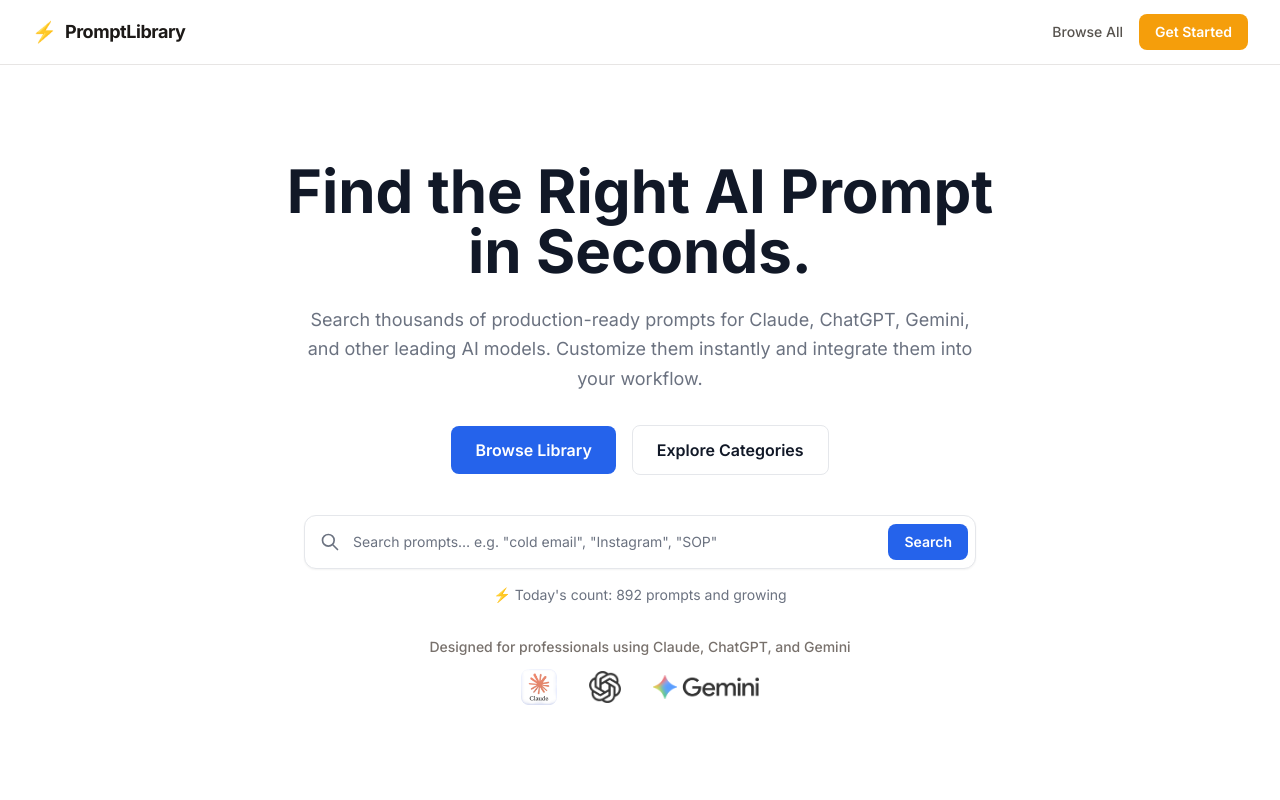
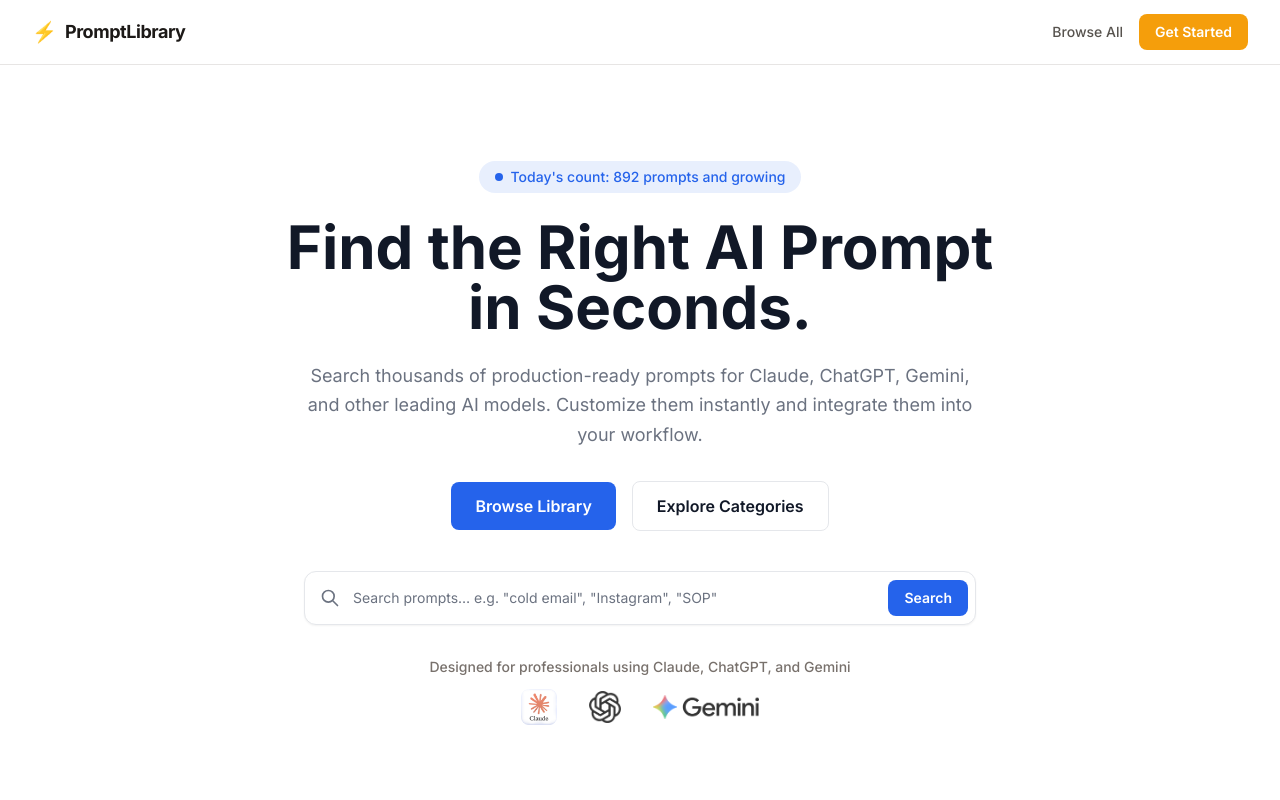
Before and after one commit to tommytoyou/prompt-library, a Next.js app: page / in a window 1280 px wide. Shown: the top 800 px of the page. Built offline with nearby package versions, Linux system fonts and the light colour scheme; no server answers.

Commit message:
move prompt count to pill badge above hero headline

```diff
--- a/app/page.tsx
+++ b/app/page.tsx
@@ -38,6 +38,12 @@
       {/* Hero */}
       <section className="bg-background">
         <div className="max-w-4xl mx-auto px-4 sm:px-6 lg:px-8 py-24 text-center">
+          <div className="inline-flex items-center justify-center mx-auto gap-2 rounded-full bg-[#2563EB]/10 px-4 py-1.5 mb-6">
+            <span className="h-2 w-2 rounded-full bg-[#2563EB]" />
+            <span className="text-sm font-medium text-[#2563EB]">
+              Today&apos;s count: {allPrompts.length.toLocaleString()} prompts and growing
+            </span>
+          </div>
           <h1 className="text-4xl sm:text-5xl lg:text-6xl font-bold text-text leading-[1.1] mb-6">
             Find the Right AI Prompt
             <br />
@@ -66,9 +72,6 @@
           <div className="max-w-2xl mx-auto">
             <SearchBar />
           </div>
-          <p className="text-sm text-muted text-center mt-4">
-            ⚡ Today&apos;s count: {allPrompts.length.toLocaleString()} prompts and growing
-          </p>
           <DesignedFor />
         </div>
       </section>
```
